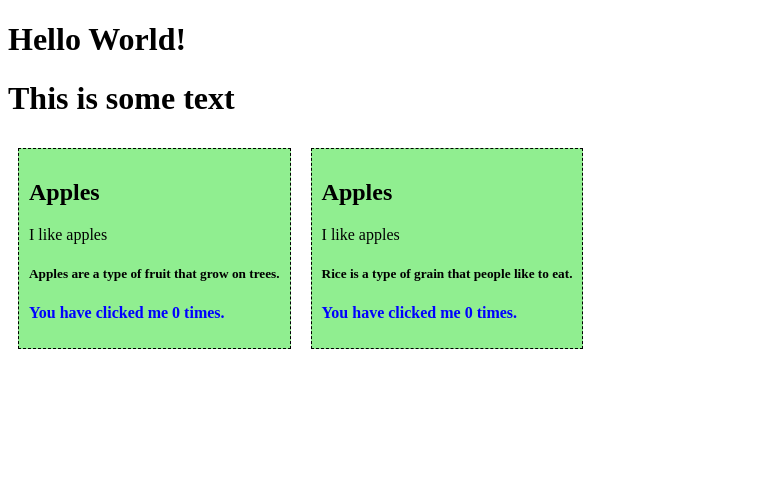
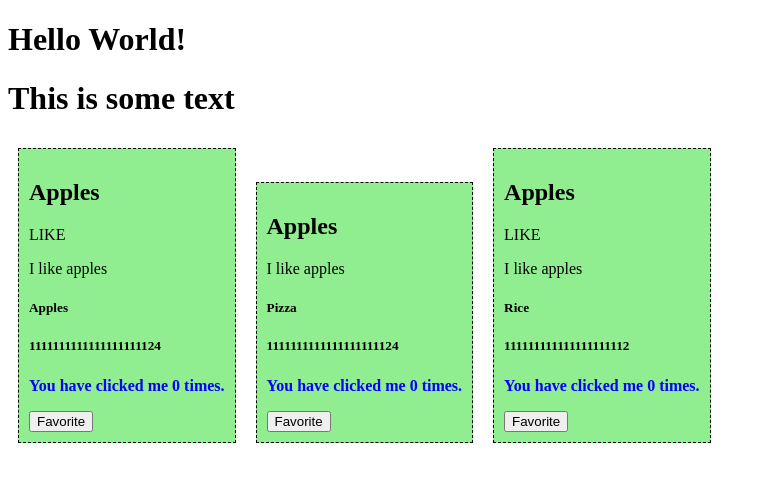
Before and after one commit to hmtuan011103/Vue-Practice, a Vue app in the folder Day4/Vue/: page / in a window 1280 px wide. Shown: the top 482 px of the page, without its empty margins (0-766 px from the left). Built offline with nearby package versions, Linux system fonts and the light colour scheme.

Commit message:
Done Props

```diff
--- a/Day4/Vue/src/App.vue
+++ b/Day4/Vue/src/App.vue
@@ -3,17 +3,16 @@
   <h1>{{ message }}</h1>
   <food-item
     food-name="Apples"
-    food-desc="Apples are a type of fruit that grow on trees."
+    food-desc="1111111111111111111124"
     :is-favorite="true"
   />
   <food-item
     food-name="Pizza"
-    food-desc="Pizza has a bread base with tomato sauce, cheese, and toppings on top."
+    food-desc="1111111111111111111124"
     :is-favorite="false"
   />
   <food-item
     food-name="Rice"
-    food-desc="Rice is a type of grain that people like to eat."
     :is-favorite="true"
   />
 </template>
--- a/Day4/Vue/src/components/FoodItem.vue
+++ b/Day4/Vue/src/components/FoodItem.vue
@@ -1,29 +1,57 @@
 <template>
-    <div @click="counClicks" v-show="isFavorite">
+    <div>
         <h2>{{ name }}</h2>
+        <p v-show="foodIsFavorite">LIKE</p>
         <p>{{ message }}</p>
-        <h5>{{ foodname }}</h5>
+        <h5>{{ foodName }}</h5>
         <h5>{{ foodDesc }}</h5>
-        <p id="red">You have clicked me {{ clicks }} times.</p>
+        <p id="red" @click="countClicks">You have clicked me {{ clicks }} times.</p>
+        <button @click="toggleFavorite">Favorite</button>
     </div>
 </template>
 <script>
     export default {
-        props: [
-            'foodname',
-            'foodDesc',
-            'isFavorite'
-        ],
+        // props: [
+        //     'foodname',
+        //     'foodDesc',
+        //     'isFavorite'
+        // ],
+        props: {
+            foodName: {
+                type: String,
+                required: true
+            },
+            foodDesc: {
+                type: String,
+                required: false,
+                default: '111111111111111111112',
+                validator(value) {
+                    return 20 < value.length && value.length < 50;
+                }
+                // validator: function(value) {
+                //     return 20 < value.length && value.length < 50;
+                // }
+            },
+            isFavorite: {
+                type: Boolean,
+                required: false,
+                default: false
+            }
+        },
         data() {
             return {
                 name: 'Apples',
                 message: 'I like apples',
-                clicks: 0
+                clicks: 0,
+                foodIsFavorite: this.isFavorite
             }
         },
         methods: {
-            counClicks() {
+            countClicks() {
                 this.clicks++;
+            },
+            toggleFavorite() {
+                this.foodIsFavorite = !this.foodIsFavorite;
             }
         },
     }
```
Also changed, not shown: 1 other file (tests, documents, lock files or other folders).
